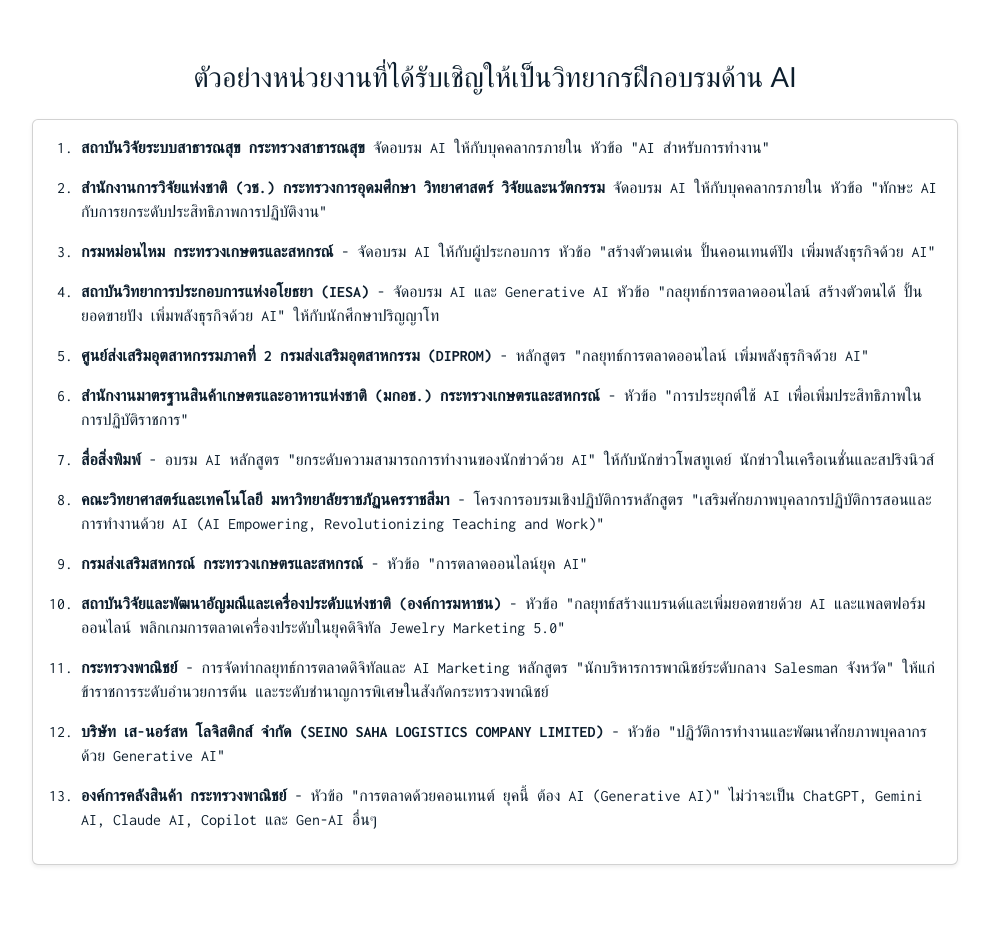
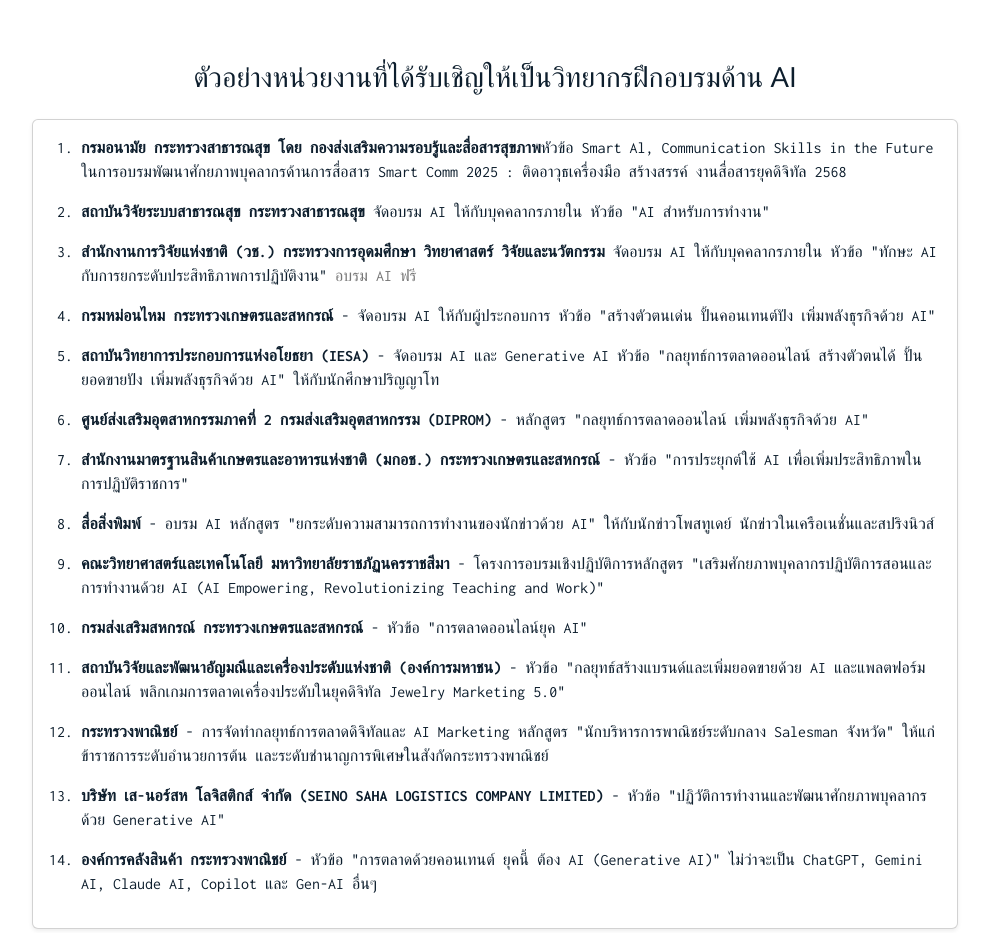
Before and after one commit to inwebook/master, a plain HTML site: page ai.html in a window 1280 px wide. Shown: the part 5160-6093 px from the top of the page, without its empty margins (145-1134 px from the left). Drawn offline with Linux system fonts and the light colour scheme.

Commit message:
Update ai.html

```diff
--- a/ai.html
+++ b/ai.html
@@ -356,10 +356,13 @@
                         <div class="card-body">
                             <ol class="mb-0">
 				<li class="mb-3">
+				    <strong>กรมอนามัย กระทรวงสาธารณสุข โดย กองส่งเสริมความรอบรู้และสื่อสารสุขภาพ</strong>หัวข้อ Smart Al, Communication Skills in the Future ในการอบรมพัฒนาศักยภาพบุคลากรด้านการสื่อสาร Smart Comm 2025 : ติดอาวุธเครื่องมือ สร้างสรรค์ งานสื่อสารยุคดิจิทัล 2568
+                                </li>
+				<li class="mb-3">
 				    <strong>สถาบันวิจัยระบบสาธารณสุข กระทรวงสาธารณสุข </strong> จัดอบรม AI ให้กับบุคคลากรภายใน หัวข้อ "AI สำหรับการทำงาน"
                                 </li>
                                 <li class="mb-3">
-				    <strong>สำนักงานการวิจัยแห่งชาติ (วช.) กระทรวงการอุดมศึกษา วิทยาศาสตร์ วิจัยและนวัตกรรม</strong> จัดอบรม AI ให้กับบุคคลากรภายใน หัวข้อ "ทักษะ AI กับการยกระดับประสิทธิภาพการปฏิบัติงาน"
+				    <strong>สำนักงานการวิจัยแห่งชาติ (วช.) กระทรวงการอุดมศึกษา วิทยาศาสตร์ วิจัยและนวัตกรรม</strong> จัดอบรม AI ให้กับบุคคลากรภายใน หัวข้อ "ทักษะ AI กับการยกระดับประสิทธิภาพการปฏิบัติงาน" <a href='https://www.thitiphon.com/อบรมAIฟรี' alt='อบรม AI ฟรี' desc='อบรม AI ฟรี' title='อบรม AI ฟรี' target=_blank>อบรม AI ฟรี</a>
                                 </li>
                                 <li class="mb-3">
                                     <strong>กรมหม่อนไหม กระทรวงเกษตรและสหกรณ์</strong> - จัดอบรม AI ให้กับผู้ประกอบการ หัวข้อ "สร้างตัวตนเด่น ปั้นคอนเทนต์ปัง เพิ่มพลังธุรกิจด้วย AI"
```
